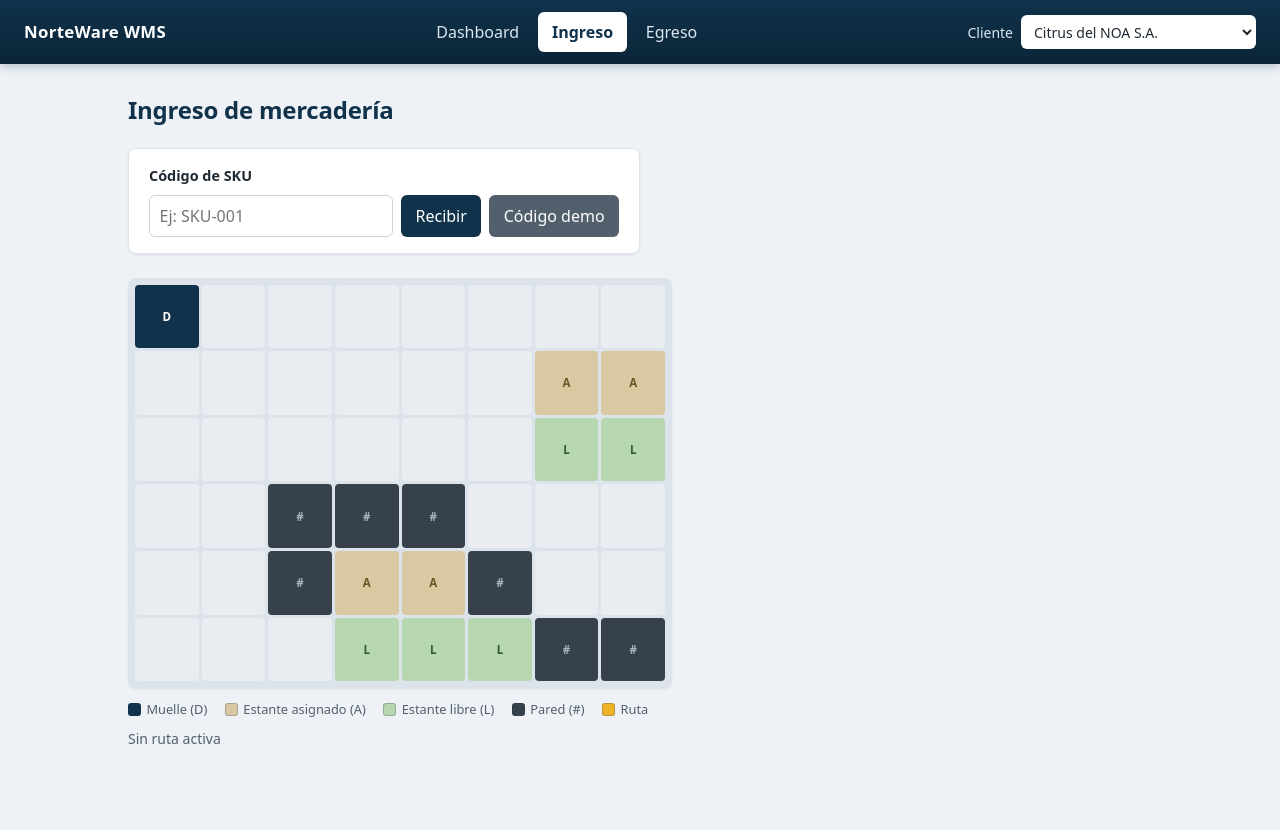
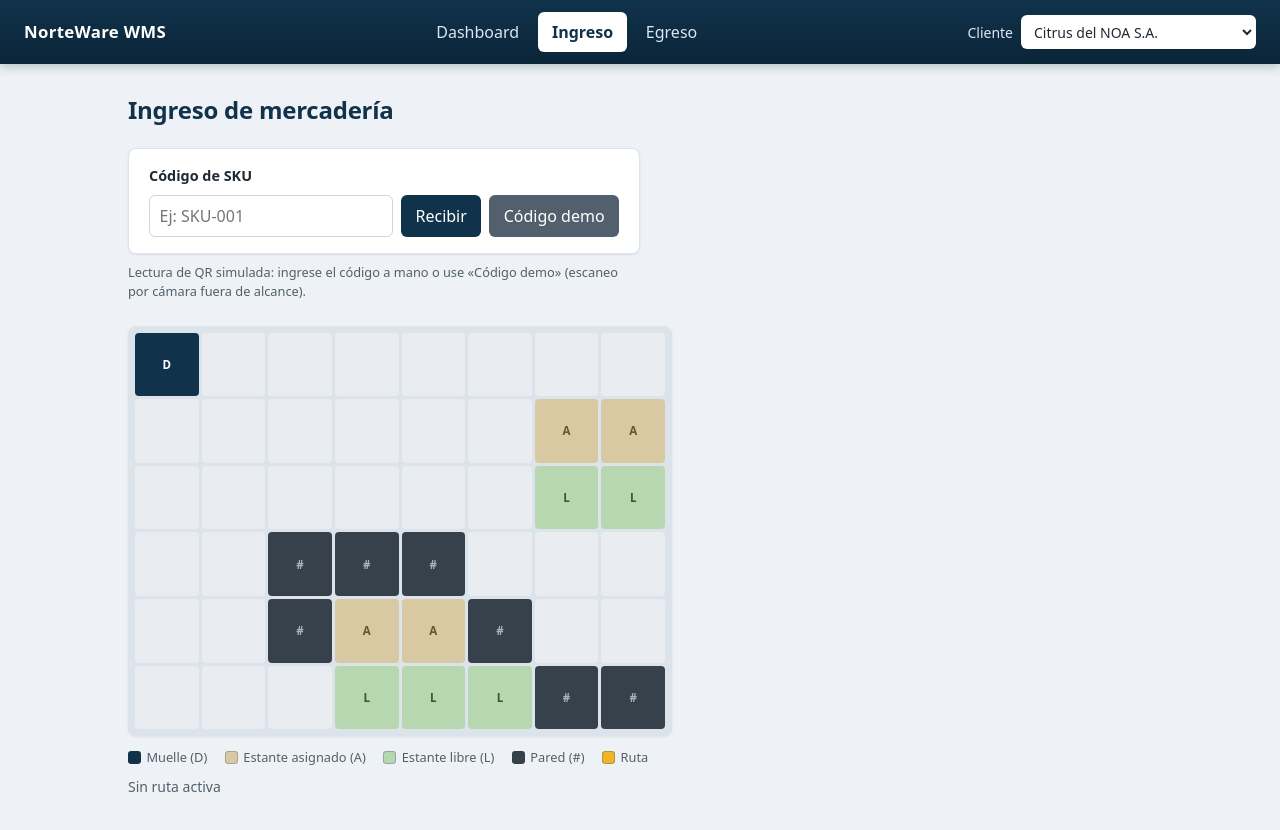
Before and after one commit to Aguss2403/norteware-wms, a React (Vite) app: page /ingreso in a window 1280 px wide. Shown: the top 830 px of the page. Before the commit the page ends 800 px from the top, so only its background shows below. Built offline with nearby package versions, Linux system fonts and the light colour scheme.

Commit message:
fix(ui): note simulated QR input on receiving page

```diff
--- a/src/pages/Ingreso.jsx
+++ b/src/pages/Ingreso.jsx
@@ -57,6 +57,9 @@ export default function Ingreso() {
     <section className="page">
       <h1>Ingreso de mercadería</h1>
       <QrInput onSubmit={handleSubmit} error={error} />
+      <p className="flow-hint">
+        Lectura de QR simulada: ingrese el código a mano o use «Código demo» (escaneo por cámara fuera de alcance).
+      </p>
       {status.kind !== 'idle' && (
         <p className={`flow-status flow-status-${status.kind}`} role="status">
           {STATUS_COPY[status.kind](status.rack)}
```
